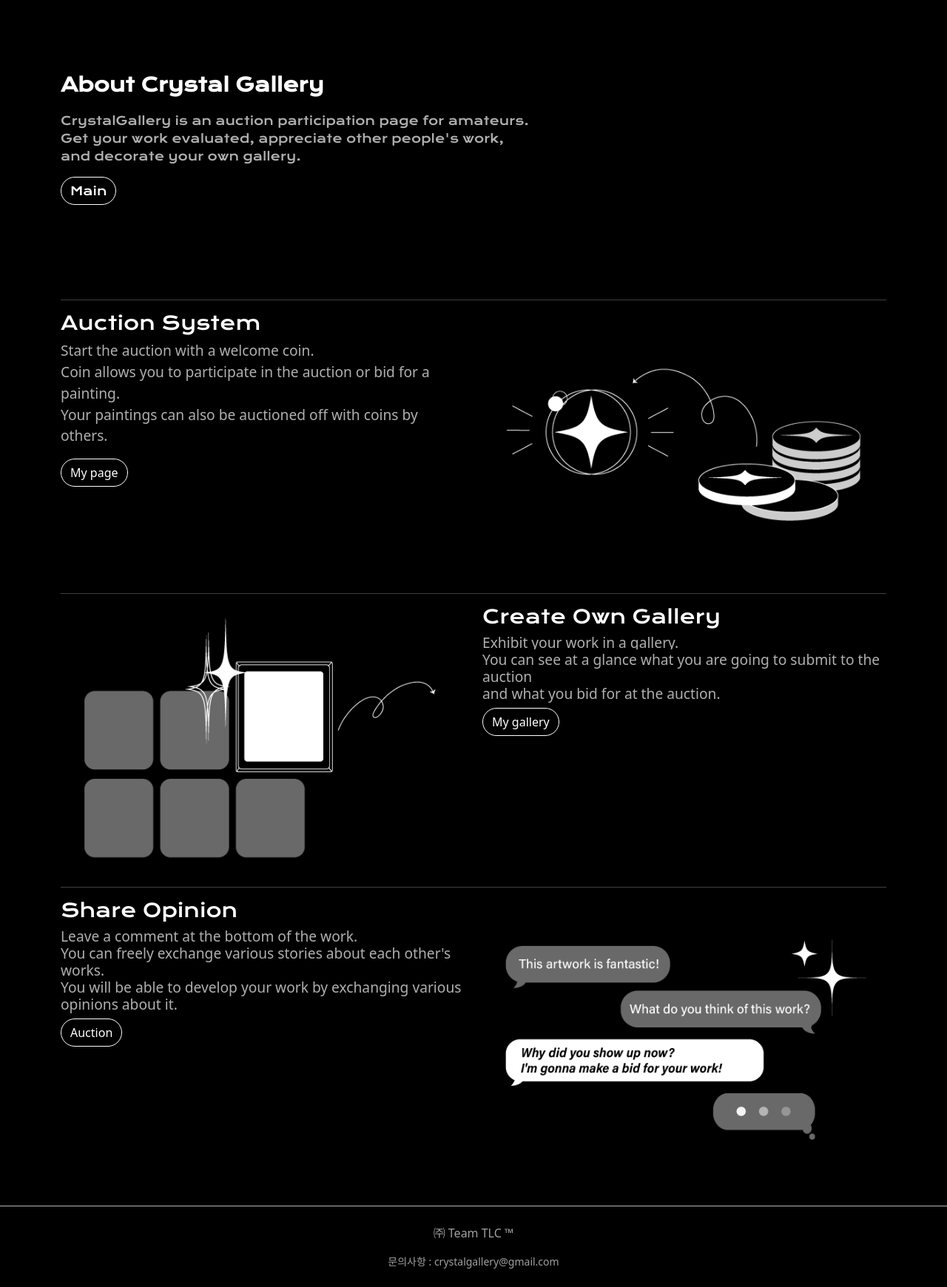
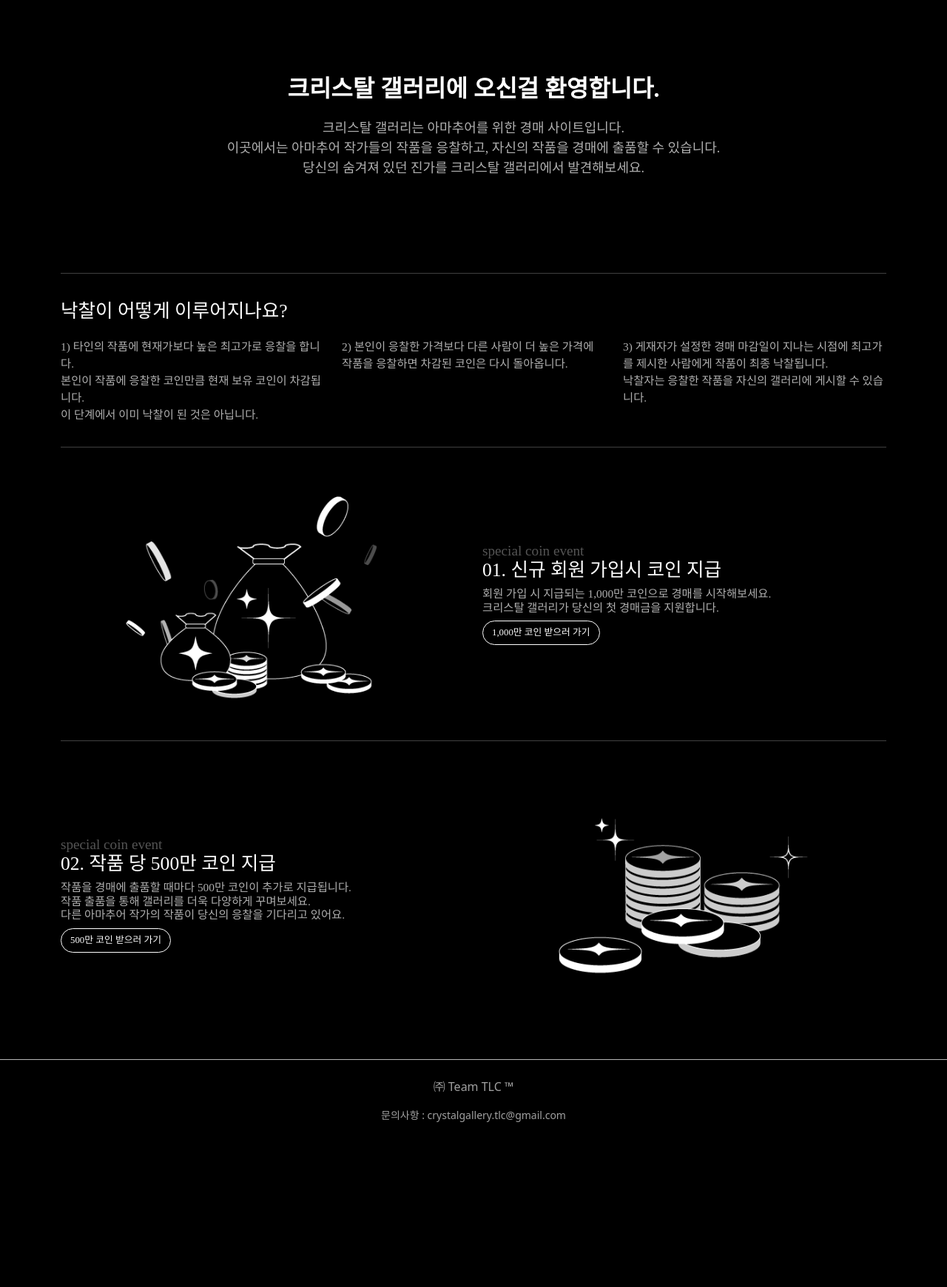
Before and after one commit to hongin12/Crystal-Gallery, a Django app: page /about/ in a window 1280 px wide. Shown: the part 52-1792 px from the top of the page at 74% size. After the commit the page ends 1569 px from the top, so only its background shows below. Run offline with Django 3.2, Linux system fonts and the light colour scheme; some web fonts are replaced.

Commit message:
[해커톤 제출 최종본] about.html, auctionArts 버튼 수정

```diff
--- a/CrystalGallery/crystal/templates/about.html
+++ b/CrystalGallery/crystal/templates/about.html
@@ -17,29 +17,39 @@ about
       background-color: rgb(0, 0, 0);
     }
 
+    @font-face {
+      font-family: 'IBMPlexSansKR-Regular';
+      src: url('https://cdn.jsdelivr.net/gh/projectnoonnu/noonfonts_20-07@1.0/IBMPlexSansKR-Regular.woff') format('woff');
+      font-weight: normal;
+      font-style: normal;
+    }
+
     .py-5 {
-      font-family: 'Krona One', sans-serif;
-      font-size: 2vw;
+      font-family: 'IBMPlexSansKR-Regular';
+      font-size: 2.5vw;
     }
 
     .featurette-heading {
-      font-family: 'Krona One', sans-serif;
+      font-family: 'IBMPlexSansKR-Regular';
       color: rgb(255, 255, 255);
       font-size: 2vw;
+      margin-top: 2rem;
     }
 
     .btn {
-      border-radius: 10rem;
+      font-family: 'IBMPlexSansKR-Regular';
+      border-radius: 3rem;
       border-color: rgb(255, 255, 255);
+      font-size: 1vw;
       color: rgb(255, 255, 255);
-      font-size: 1rem;
     }
 
     .sub-text {
-      font-size: 1.5rem;
+      font-family: 'IBMPlexSansKR-Regular';
+      font-size: 1.2vw;
       color: rgb(175, 175, 175);
-      font-size : 1.5vw;
     }
+
   </style>
   {% endblock head %}
 
@@ -48,50 +58,51 @@ about
   <div class="wrapper">
     <div class="container">
 
-      <section class="py-5 text-white">
+      <section class="py-5 text-white text-center">
         <div class="row py-lg-5">
-          <p class="fw-bold">About Crystal Gallery</p>
+          <p class="fw-bold">크리스탈 갤러리에 오신걸 환영합니다.</p>
           <br>
-          <p class="lead" style="font-size:medium; color: rgb(175, 175, 175);">CrystalGallery is an auction
-            participation page for amateurs.<br>
-            Get your work evaluated, appreciate other people's work, <br>
-            and decorate your own gallery.</p>
-          <p class="lead">
-            <a href="{% url 'main' %}" class="btn">Main</a>
-          </p>
+          <p class="lead" style="font-size:large; color: rgb(175, 175, 175);">
+            크리스탈 갤러리는 아마추어를 위한 경매 사이트입니다.<br>
+            이곳에서는 아마추어 작가들의 작품을 응찰하고, 자신의 작품을 경매에 출품할 수 있습니다.<br>
+            당신의 숨겨져 있던 진가를 크리스탈 갤러리에서 발견해보세요.
+            </p>
+
         </div>
       </section>
 
       <hr class="featurette-divider text-white">
+      <p class="featurette-heading">낙찰이 어떻게 이루어지나요?</p>
       <div class="row">
-        <div class="col-md-6 ">
-          <h2 class="featurette-heading">Auction System</h2>
-          <p><span class="sub-text">Start the auction with a welcome coin.<br>
-              Coin allows you to participate in the auction or bid for a painting.<br>
-              Your paintings can also be auctioned off with coins by others.</span></p>
-              <p class="lead">
-                <a href="{% url 'mypage' %}" class="btn">My page</a>
-              </p>
+        <div class="col-md-4">
+          <p><span class="sub-text">1) 타인의 작품에 현재가보다 높은 최고가로 응찰을 합니다.
+            <br>
+            본인이 작품에 응찰한 코인만큼 현재 보유 코인이 차감됩니다.<br>이 단계에서 이미 낙찰이 된 것은 아닙니다.</span></p>
         </div>
-        <div class="col-md-6">
-          <img class="img-rectangle" src="{% static 'about-ui코인.png' %}" alt="작품사진" width="100%" height="auto;">
-
+        <div class="col-md-4">
+          <p><span class="sub-text">2) 본인이 응찰한 가격보다 다른 사람이 더 높은 가격에 작품을 응찰하면 차감된 코인은 다시 돌아옵니다.
+          </span></p>
+        </div>
+        <div class="col-md-4">
+          <p><span class="sub-text">3) 게재자가 설정한 경매 마감일이 지나는 시점에 최고가를 제시한 사람에게 작품이 최종 낙찰됩니다. <br>
+            낙찰자는 응찰한 작품을 자신의 갤러리에 게시할 수 있습니다.
+          </span></p>
         </div>
       </div>
 
       <hr class="featurette-divider text-white">
       <div class="row">
         <div class="col-md-6">
-          <img class="img-rectangle" src="{% static 'about-ui갤러리.png' %}" alt="작품사진" width="100%" height="auto;">
+          <img src="{% static '1000만.png' %}" alt="작품사진" width="100%" height="auto;">
         </div>
 
-        <div class="col-md-6" style=>
-          <h2 class="featurette-heading">Create Own Gallery</h2>
-          <h3><span class="sub-text">Exhibit your work in a gallery.<br>
-              You can see at a glance what you are going to submit to the auction <br>
-              and what you bid for at the auction.</span></h3>
+        <div class="col-md-6" style="margin-top:7%;">
+          <h2 class="featurette-heading"><small style="color: rgb(84, 84, 84); font-size:1.5vw;">special coin event</small><br>
+            01. 신규 회원 가입시 코인 지급</h2>
+          <h3><span class="sub-text">회원 가입 시 지급되는 1,000만 코인으로 경매를 시작해보세요.<br>
+          크리스탈 갤러리가 당신의 첫 경매금을 지원합니다.</span></h3>
           <p class="lead">
-            <a href="{% url 'mygallery' %}" class="btn">My gallery</a>
+            <a href="{% url 'signup' %}" class="btn  btn-outline-secondary">1,000만 코인 받으러 가기</a>
           </p>
         </div>
 
@@ -99,17 +110,16 @@ about
 
       <hr class="featurette-divider text-white">
       <div class="row">
-        <div class="col-md-6">
-          <h2 class="featurette-heading">Share Opinion </h2>
-          <h3><span class="sub-text">Leave a comment at the bottom of the work. <br>
-              You can freely exchange various stories about each other's works.
-              <br> You will be able to develop your work by exchanging various opinions about it.</span></h3>
+        <div class="col-md-6" style="margin-top:7%;" >
+          <h2 class="featurette-heading"><small style="color: rgb(84, 84, 84); font-size:1.5vw;">special coin event</small><br>02. 작품 당 500만 코인 지급</h2>
+          <h3><span class="sub-text">작품을 경매에 출품할 때마다 500만 코인이 추가로 지급됩니다. <br>작품 출품을 통해 갤러리를 더욱 다양하게 꾸며보세요.<br>
+          다른 아마추어 작가의 작품이 당신의 응찰을 기다리고 있어요.</span></h3>
               <p class="lead">
-                <a href="{% url 'auctionArts' %}" class="btn">Auction</a>
+                <a href="{% url 'mygallery' %}" class="btn btn-outline-secondary">500만 코인 받으러 가기</a>
               </p>
         </div>
         <div class="col-md-6">
-          <img class="img-rectangle" src="{% static 'about-ui코멘트.png' %}" alt="작품사진" width="100%" height="auto;">
+          <img class="img-rectangle" src="{% static '500만.png' %}" alt="작품사진" width="100%" height="auto;">
         </div>
       </div>
 
--- a/CrystalGallery/crystal/templates/base.html
+++ b/CrystalGallery/crystal/templates/base.html
@@ -97,7 +97,7 @@
         <center>
             <br>
             <p> ㈜ Team TLC ™ </p>
-            <small>문의사항 : crystalgallery@gmail.com</small>
+            <small>문의사항 : crystalgallery.tlc@gmail.com</small>
             <br><br>
         </center>
     </footer>
--- a/CrystalGallery/crystal/templates/login.html
+++ b/CrystalGallery/crystal/templates/login.html
@@ -96,9 +96,9 @@ login
                     </div>
                     <br>
 
-                    <label style="font-size: small;">
+                    <!-- <label style="font-size: small;">
                         <input type="checkbox" value="remember-me"> Remember me
-                    </label>
+                    </label> -->
                     <br><br>
                     <div class="center-text">
                         <br>
```
Also changed, not shown: CrystalGallery/crystal/templates/auctionArts.html (+7 -2 lines), CrystalGallery/crystal/templates/main.html (+4 -4 lines), CrystalGallery/crystal/templates/mygallery.html (+6 -3 lines), CrystalGallery/crystal/static/1000만.png (added), CrystalGallery/crystal/static/500만.png (added), CrystalGallery/crystal/static/새로등록사진.jpg (deleted), CrystalGallery/crystal/static/수빈1.jpg (deleted), CrystalGallery/db.sqlite3, CrystalGallery/media/images/KakaoTalk_20210810_153421129.jpg (added).
